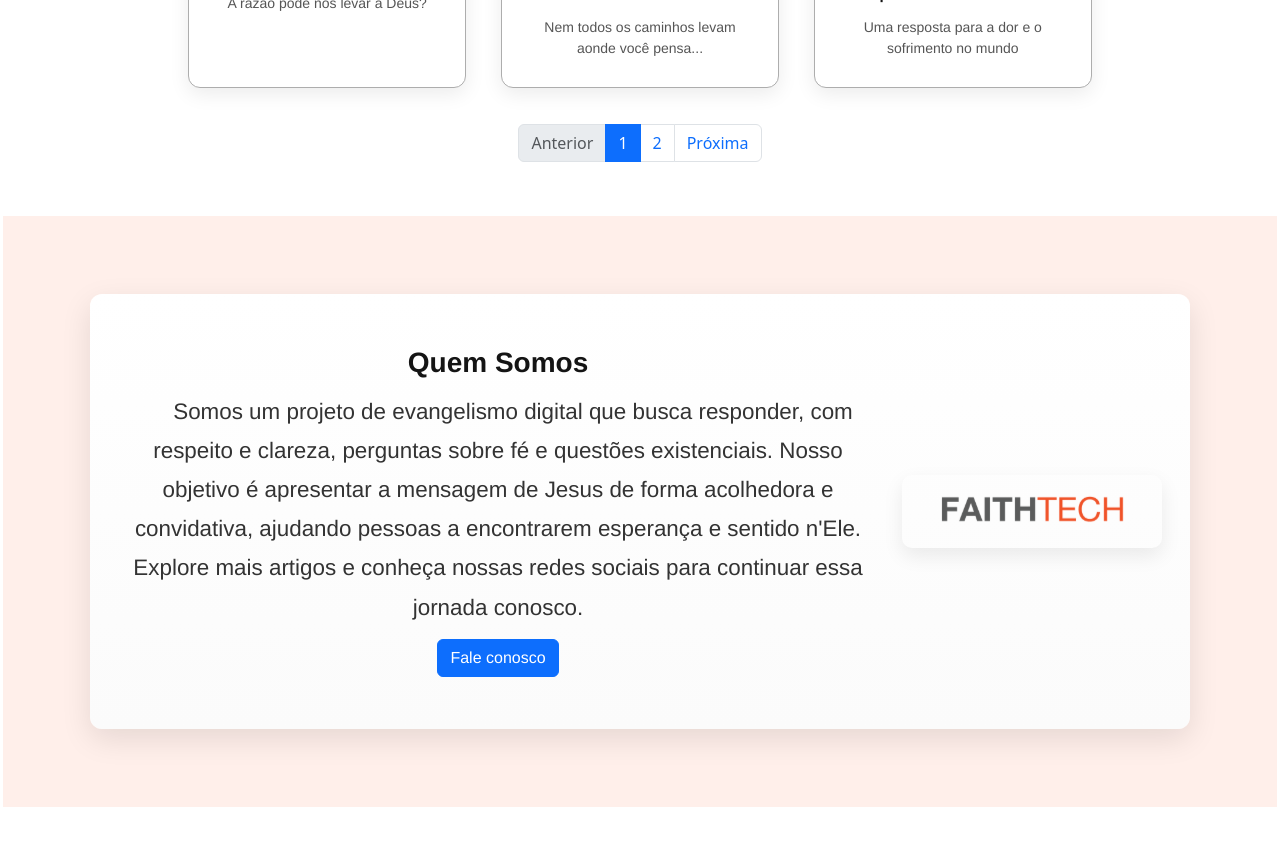
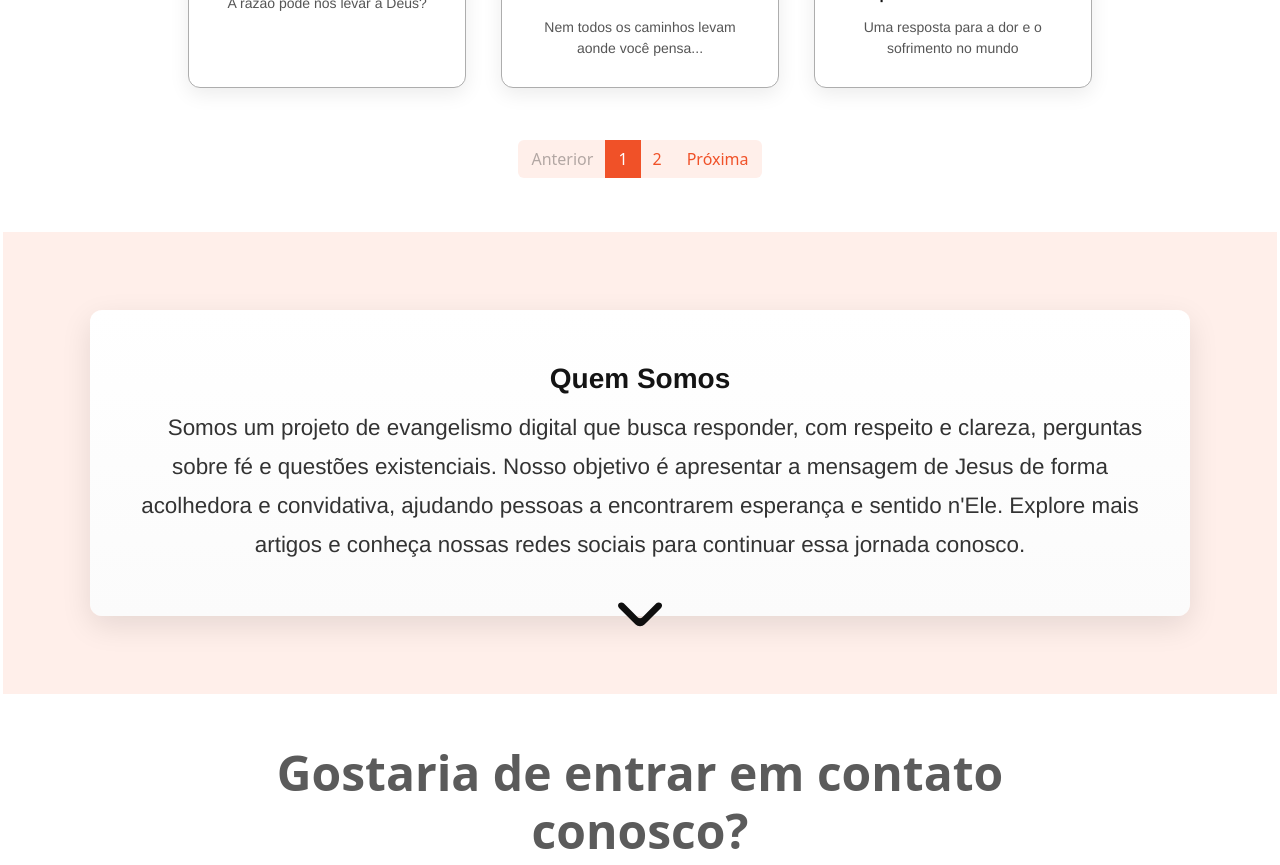
Before and after one commit to Amaro-peter/EvangelismoDigital, a React (Vite) app: page / in a window 1280 px wide. Shown: the part 960-1825 px from the top of the page. Built offline with nearby package versions, Linux system fonts and the light colour scheme.

Commit message:
FEAT: arrumando detalhes do design

```diff
--- a/src/components/QuemSomos.tsx
+++ b/src/components/QuemSomos.tsx
@@ -1,20 +1,43 @@
 import { quemSomosText } from "../templates/QuemSomosText";
 import styles from './css/QuemSomos.module.css';
 
-const QuemSomos = () => {
+const QuemSomos = ({
+  href
+} : {
+  href?: string
+}) => {
   return (
     <div className="container">
-      <div className={styles.card}>
-        <div className={styles.cardContent + " d-flex flex-column justify-content-center mt-4 mb-4"}>
-          <h2 className={styles.title + " text-center"}>Quem Somos</h2>
+      <div
+        className={styles.card}
+        style={{ position: 'relative', overflow: 'visible', paddingBottom: 40 }}
+      >
+        <div className={styles.cardContent + " d-flex flex-column justify-content-center mt-4"}>
+          <h2 className={styles.title + " text-center"}>
+            Quem Somos
+          </h2>
           <p className={styles.text}>{quemSomosText}</p>
-          <div className="d-flex justify-content-center">
-            <a href="/?section=contato" className="btn btn-primary cta">Fale conosco</a>
-          </div>
         </div>
-        <aside className={styles.side} aria-hidden>
-          <img src="/FaithTech Logo Text - Grey Orange (1) 1.svg" alt="logo" className={styles.logoImg} />
-        </aside>
+        <div
+          style={{
+            position: 'absolute',
+            left: '50%',
+            transform: 'translateX(-50%)',
+            bottom: -35,
+          }}
+        >
+          <a href={href ? href : "#"} aria-label="Ir para baixo">
+            <img
+              src="/arrow_down.svg"
+              alt="seta para baixo"
+              style={{
+                width: 80,
+                height: 80,
+                display: 'block'
+              }}
+            />
+          </a>
+        </div>
       </div>
     </div>
   );
--- a/src/components/css/Artigos.module.css
+++ b/src/components/css/Artigos.module.css
@@ -44,3 +44,34 @@
 .pagination .page-item .page-link{
     cursor: pointer;
 }
+
+:global(.pagination) {
+  --bs-pagination-focus-box-shadow: 0 0 0 0.25rem var(--primary1_20);
+  margin-top: 1rem;
+}
+
+/* Links da paginação com a cor principal */
+:global(.pagination .page-link) {
+  color: var(--primary1);
+  background: var(--primary5);
+  border-color: transparent;
+}
+
+/* Hover */
+:global(.pagination .page-link:hover) {
+  color: var(--primary1);
+  background-color: var(--primary4);
+  border-color: var(--primary3);
+}
+
+:global(.pagination .page-item.active .page-link) {
+  color: #fff;
+  background-color: var(--primary1);
+  border-color: var(--primary1);
+}
+
+:global(.pagination .page-item.disabled .page-link) {
+  color: rgba(0, 0, 0, 0.3);
+  background: var(--primary5);
+  border-color: transparent;
+}
--- a/src/components/css/QuemSomos.module.css
+++ b/src/components/css/QuemSomos.module.css
@@ -7,6 +7,7 @@
   margin: 18px auto;
   box-shadow: 0 10px 30px rgba(0,0,0,0.1);
   display: flex;
+  flex-direction: column;
   gap: 24px;
   align-items: center;
 }
--- a/src/index.css
+++ b/src/index.css
@@ -7,6 +7,7 @@ body {
     --black: #141414;
     --black2: #272727;
     --primary1: #f05128;
+    --primary1_20: rgba(240, 81, 40, 0.2);
     --primary2: #f37c5d;
     --primary3: #f7a893;
     --primary4: #fbd4c9;
--- a/src/pages/HomePage.tsx
+++ b/src/pages/HomePage.tsx
@@ -49,9 +49,9 @@ const HomePage = ({ section }: HomePageProps) => {
         <Artigos />
       </div>
       <div ref={quemSomosRef} className={`mt-5 jumbotron jumbotron-fluid ${styles.quemSomos}`}>
-        <QuemSomos/>
+        <QuemSomos href={'#contatosRef'}/>
       </div>
-      <div ref={contatosRef} className='container form'>
+      <div ref={contatosRef} className='container form' id="contatosRef">
         <FormContatoHome/>
       </div>
       <div className='container mt-5'>
```
Also changed, not shown: public/arrow_down.svg (added).
